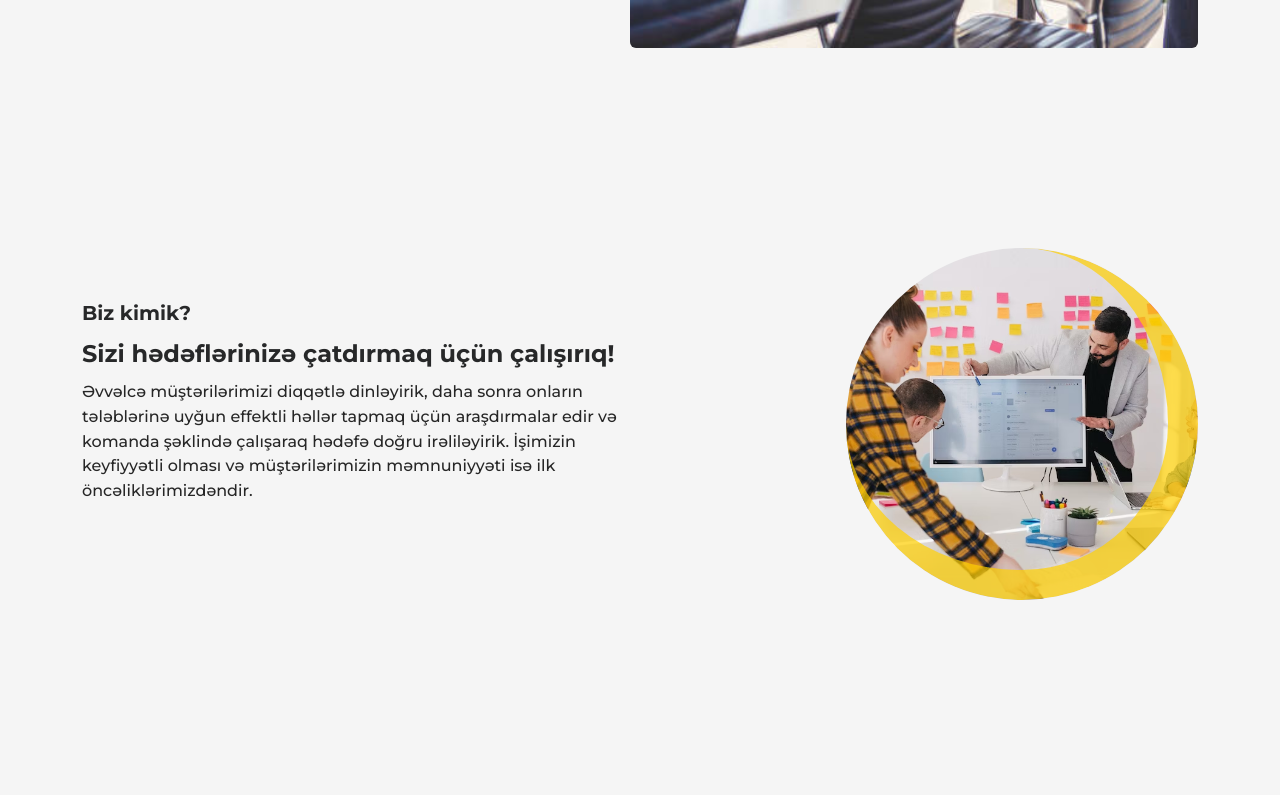
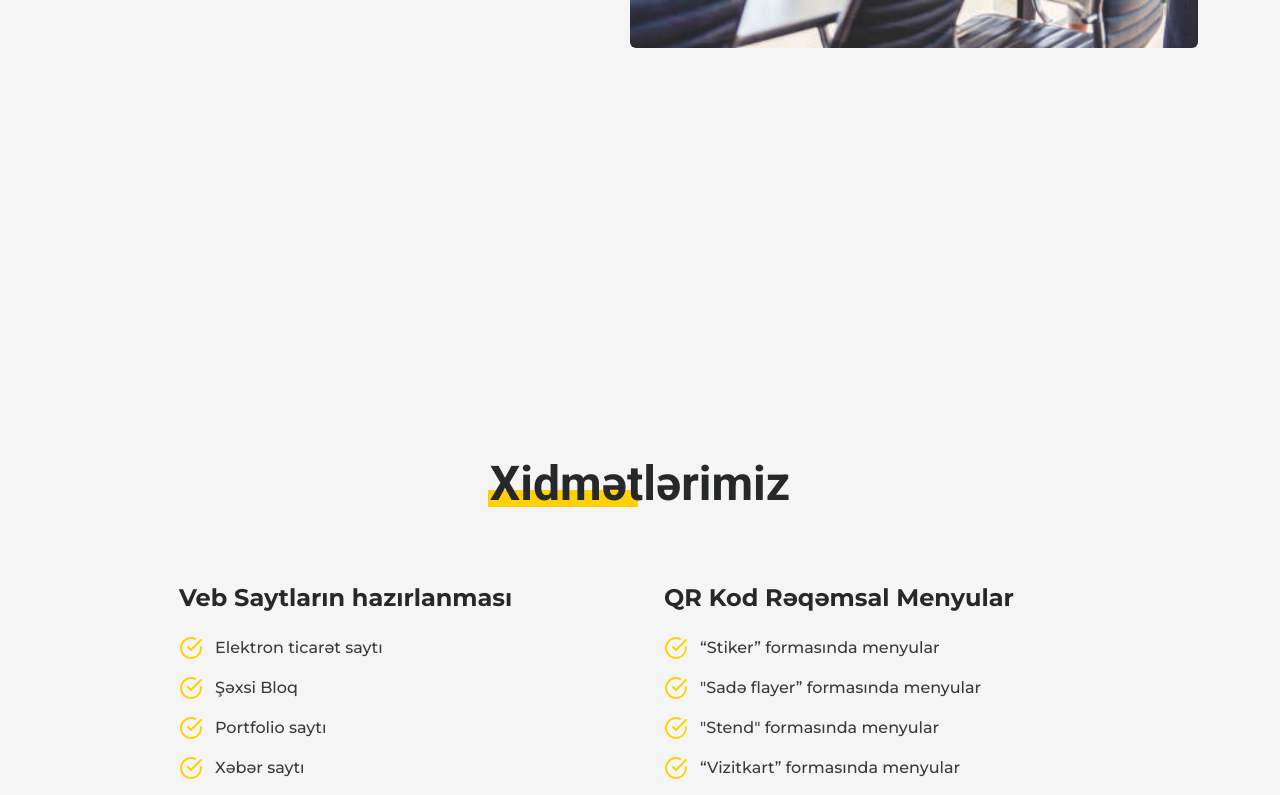
Before and after one commit to karamsafarli/duckweb, a React (Vite) app: page / in a window 1280 px wide. Shown: the part 542-1337 px from the top of the page. Built offline with nearby package versions, Linux system fonts and the light colour scheme.

Commit message:
section 2 is ready

```diff
--- a/src/App.jsx
+++ b/src/App.jsx
@@ -23,6 +23,7 @@ const App = () => {
 
 
   useEffect(() => {
+    window.scrollTo(0,0)
     const aboutTop = aboutSection.current.getBoundingClientRect().top + window.scrollY;
     const aboutBottom = aboutSection.current.getBoundingClientRect().bottom + window.scrollY;
     const faqTop = faqSection.current.getBoundingClientRect().top + window.scrollY;
@@ -228,7 +229,7 @@ const App = () => {
         </section>
 
         <section ref={aboutSection} id="about">
-          <div className="container">
+          {/* <div className="container">
             <div className="row">
               <div className="col-lg-6">
                 <motion.div
@@ -255,9 +256,7 @@ const App = () => {
                   <p>{languages[lang].heading3}</p>
                 </motion.div>
               </div>
-              <div
-
-                className="col-lg-6">
+              <div className="col-lg-6">
                 <div className="about_right">
                   <motion.div
                     whileInView={{
@@ -287,7 +286,7 @@ const App = () => {
                 </div>
               </div>
             </div>
-          </div>
+          </div> */}
         </section>
 
         <section ref={serviceSection} id="services">
```
